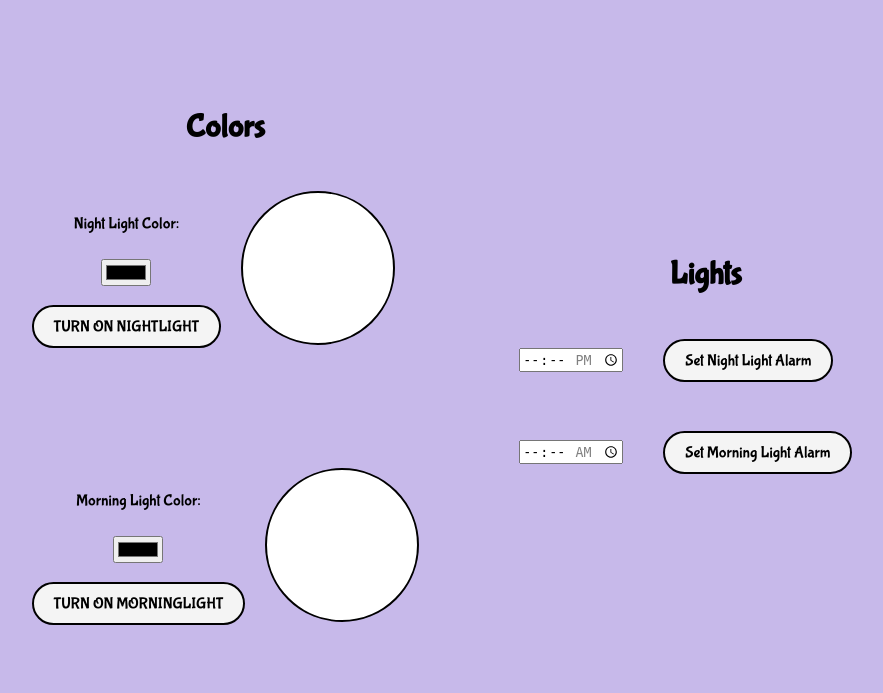
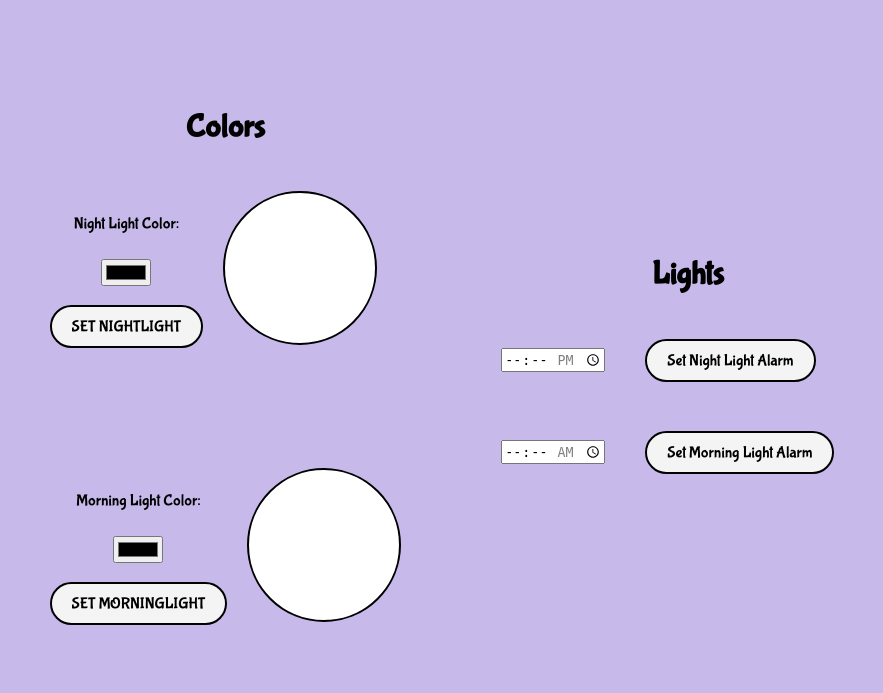
Before and after one commit to oliver-kielian/Children-s-Alarm-Clock, a Flask app: page /settings in a window 1280 px wide. Shown: the part 185-878 px from the top of the page, without its empty margins (178-1061 px from the left). Run offline with Flask 3, Linux system fonts and the light colour scheme.

Commit message:
Changed buttons to say "set light" instead of tunr on

```diff
--- a/templates/settings.html
+++ b/templates/settings.html
@@ -15,7 +15,7 @@
 <div class="color">
     <div>
        <p> Night Light Color:</p> <input id="nightColor" type="color" name="nightColor" required><br><br>
-        <button id="nightLight">TURN ON NIGHTLIGHT</button>
+        <button id="nightLight">SET NIGHTLIGHT</button>
     </div>
     <div class="colorCircle" id="nightColorCircle"></div>
 </div>
@@ -27,7 +27,7 @@
 <div class="color">
     <div>
         <p>Morning Light Color: </p><input id="morningColor" type="color" name="morningColor" required ><br><br>
-        <button id="morningLight">TURN ON MORNINGLIGHT</button>
+        <button id="morningLight">SET MORNINGLIGHT</button>
     </div>
     <div class="colorCircle" id="morningColorCircle"></div>
 </div>
```
